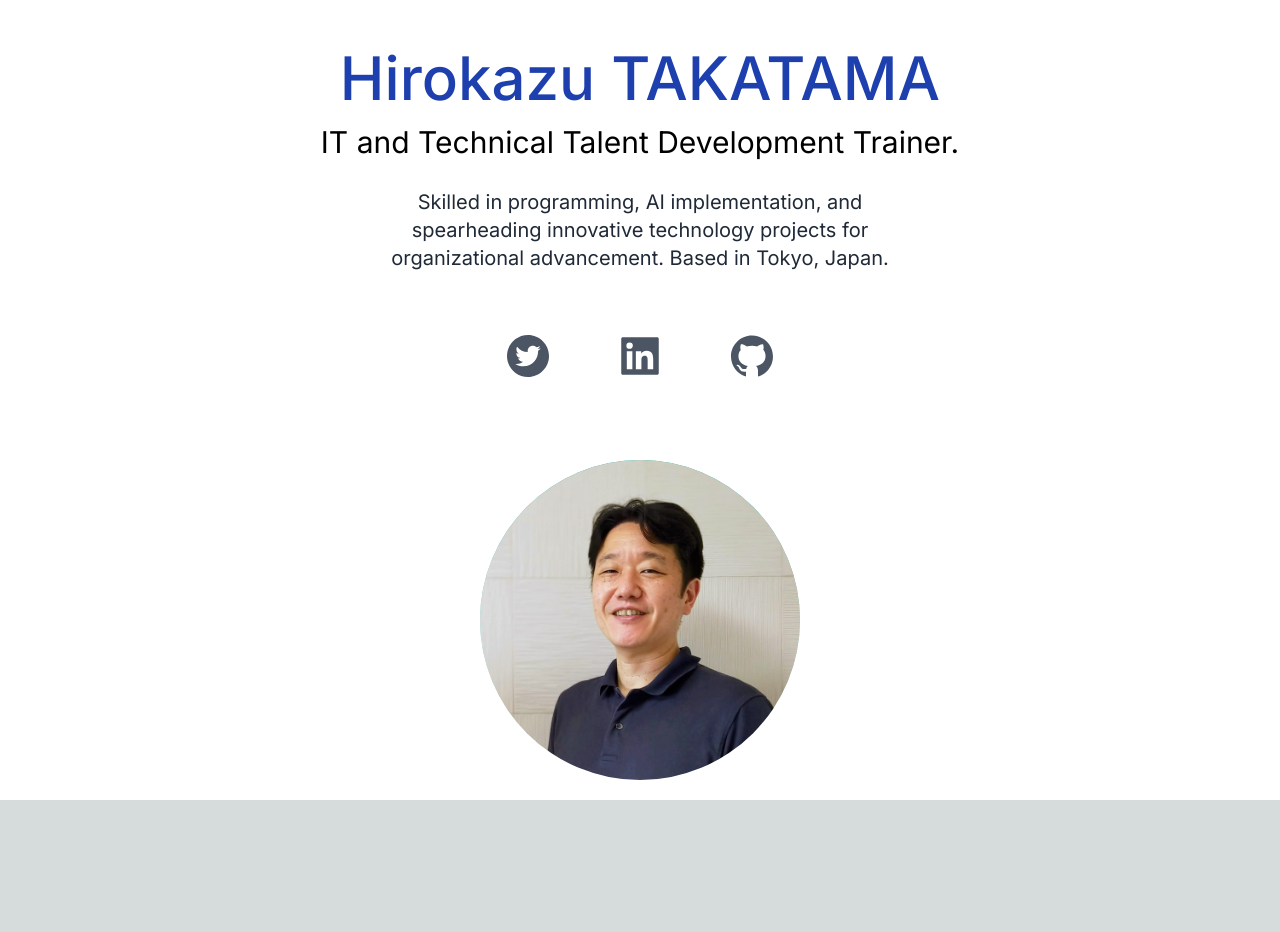
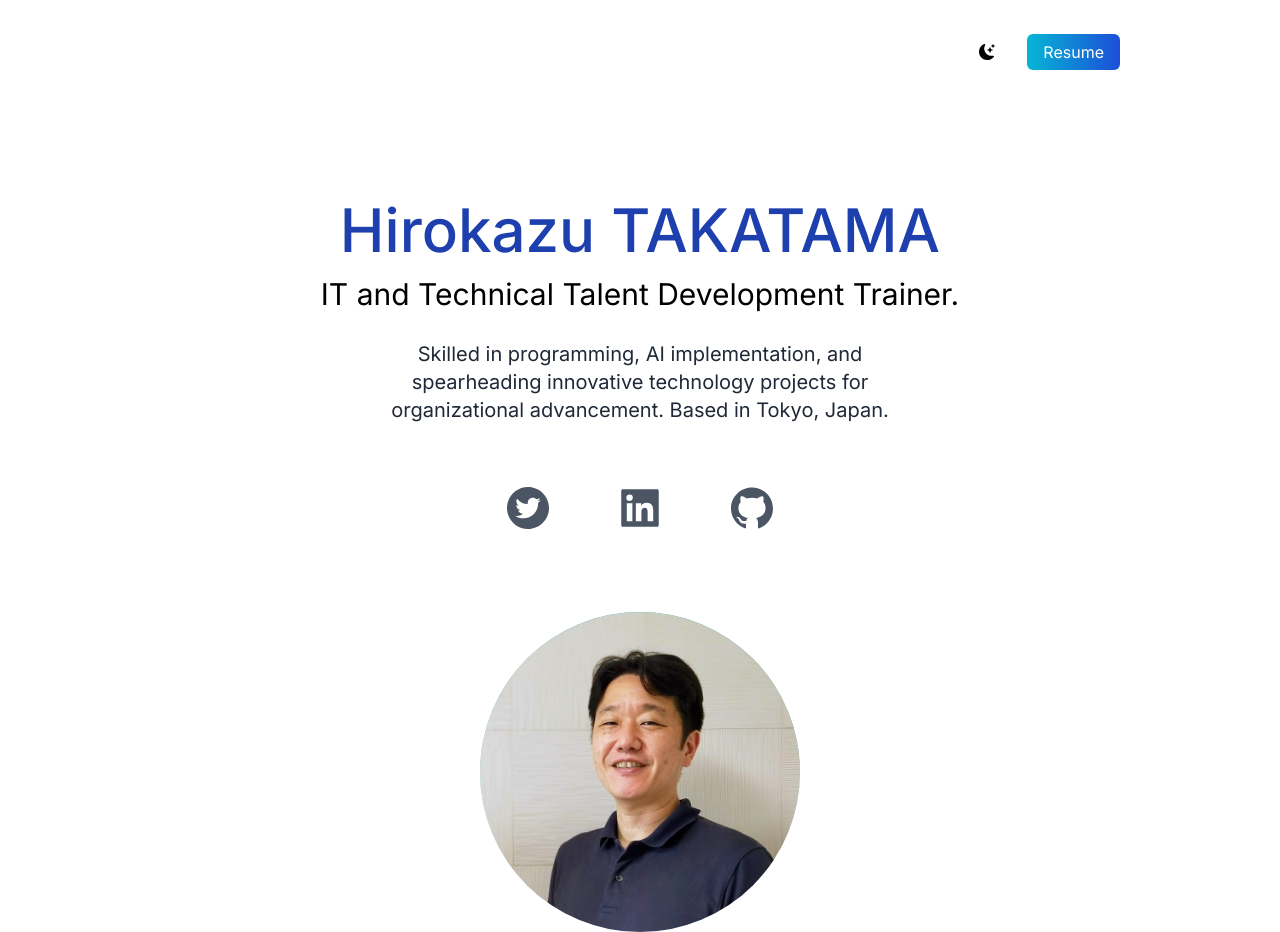
Before and after one commit to takatama/about, a Next.js app: page / in a window 1280 px wide. Before the commit the page ends 800 px from the top, so only its background shows below. Built offline with nearby package versions, Linux system fonts and the light colour scheme.

Commit message:
add Resume

```diff
--- a/app/page.tsx
+++ b/app/page.tsx
@@ -13,8 +13,8 @@ export default function Home() {
   return (
     <main className="bg-white px-10 md:px-20 lg:px-40">
       <section className="min-h-screen">
-        {/* <nav className="py-10 mb-12 flex justify-between">
-          <h1 className="text-xl">Hello World</h1>
+        <nav className="py-10 mb-12 flex justify-between">
+          <h1 className="text-xl"></h1>
           <ul className="flex items-center">
             <li>
               <BsFillMoonStarsFill className="cursor-pointer" />
@@ -22,13 +22,14 @@ export default function Home() {
             <li>
               <a
                 className="bg-gradient-to-r from-cyan-500 to-blue-700 text-white px-4 py-2 rounded-md ml-8"
-                href="#"
+                href="https://lapras.com/public/takatama"
+                target="_blank"
               >
                 Resume
               </a>
             </li>
           </ul>
-        </nav> */}
+        </nav>
         <div className="text-center p-10">
           <h2 className="text-5xl py-2 text-blue-800 font-medium md:text-6xl">
             Hirokazu TAKATAMA
```
